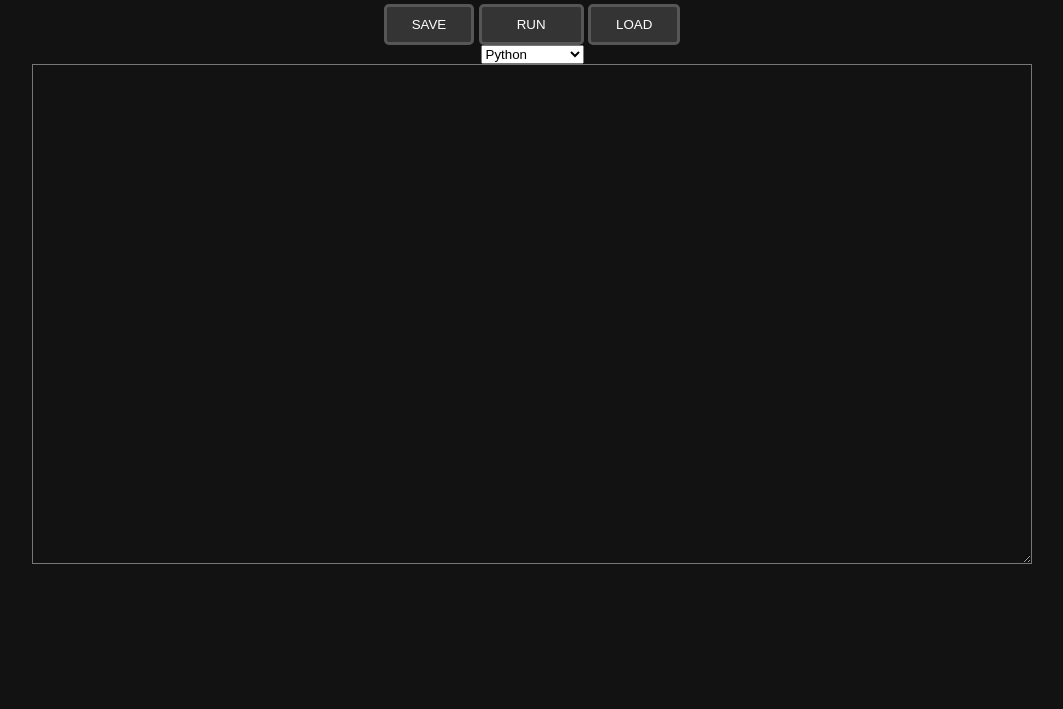
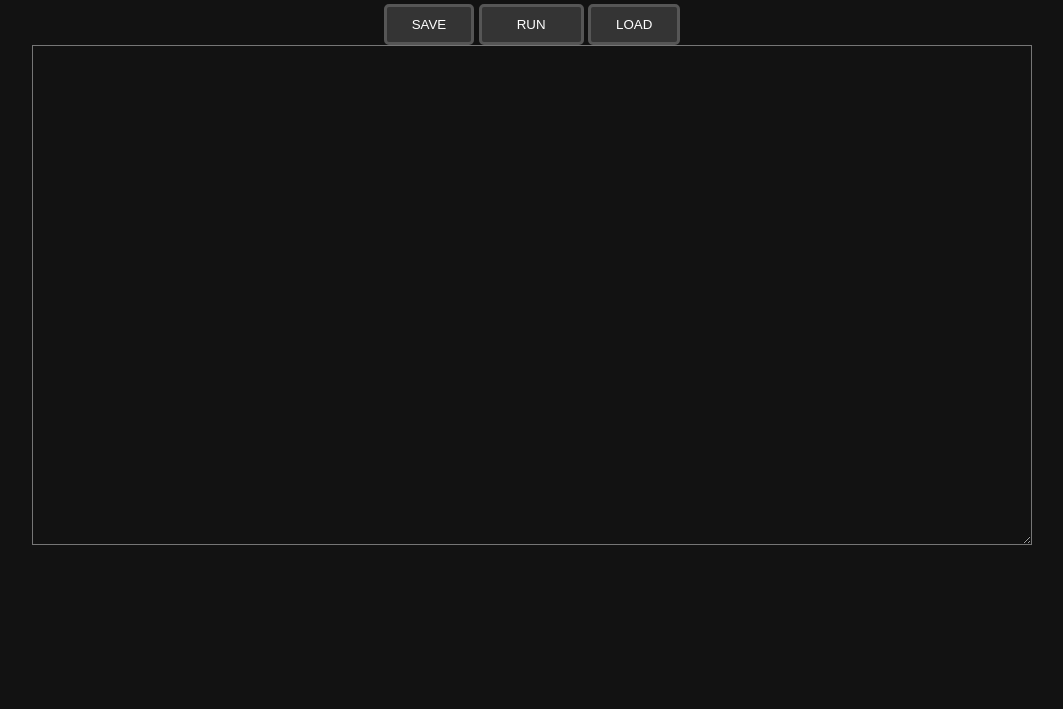
Before and after one commit to Anton-Chernyshov/wIDE, a plain HTML site: page index.html in a window 1280 px wide. Shown: the part 91-800 px from the top of the page, without its empty margins (108-1171 px from the left). Drawn offline with nearby package versions, Linux system fonts and the light colour scheme.

Commit message:
Update index.html
remove lang selectyor

```diff
--- a/index.html
+++ b/index.html
@@ -23,16 +23,7 @@
   <button class = "loadCode" id = "loadCode" onclick="loadMenu()">
   LOAD
   </button>
-<div class = "languageSelector">
-    <select class = "languages">
-        <option value = "python">
-            Python
-        </option>
-        <option value = "javascript">
-            More Soon??
-        </option>
-    </select>
-</div>
+
 
 <div class = "codingFieldDiv">
 <textarea class = "darkGeneral"  id = "codingField">
```
